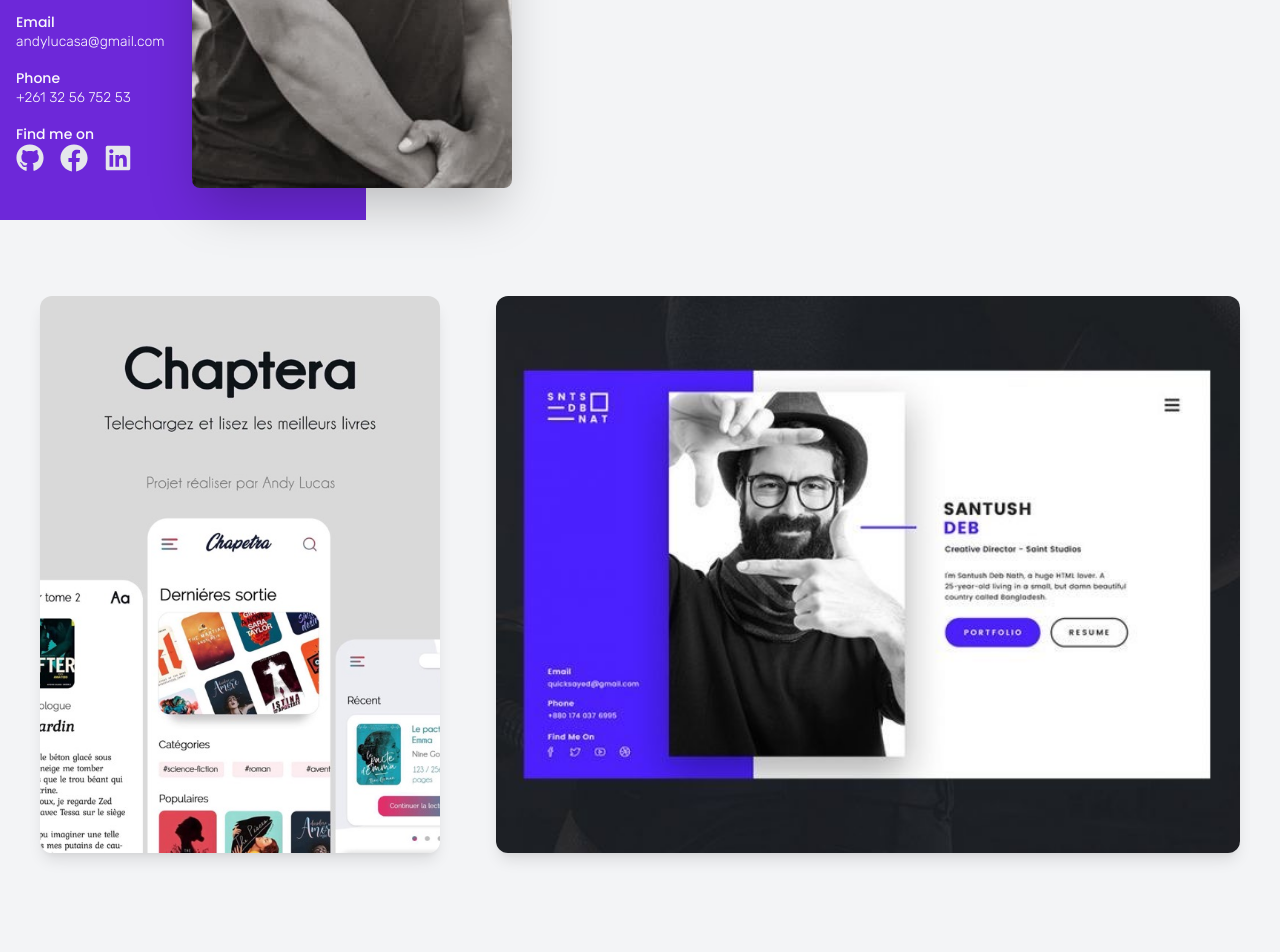
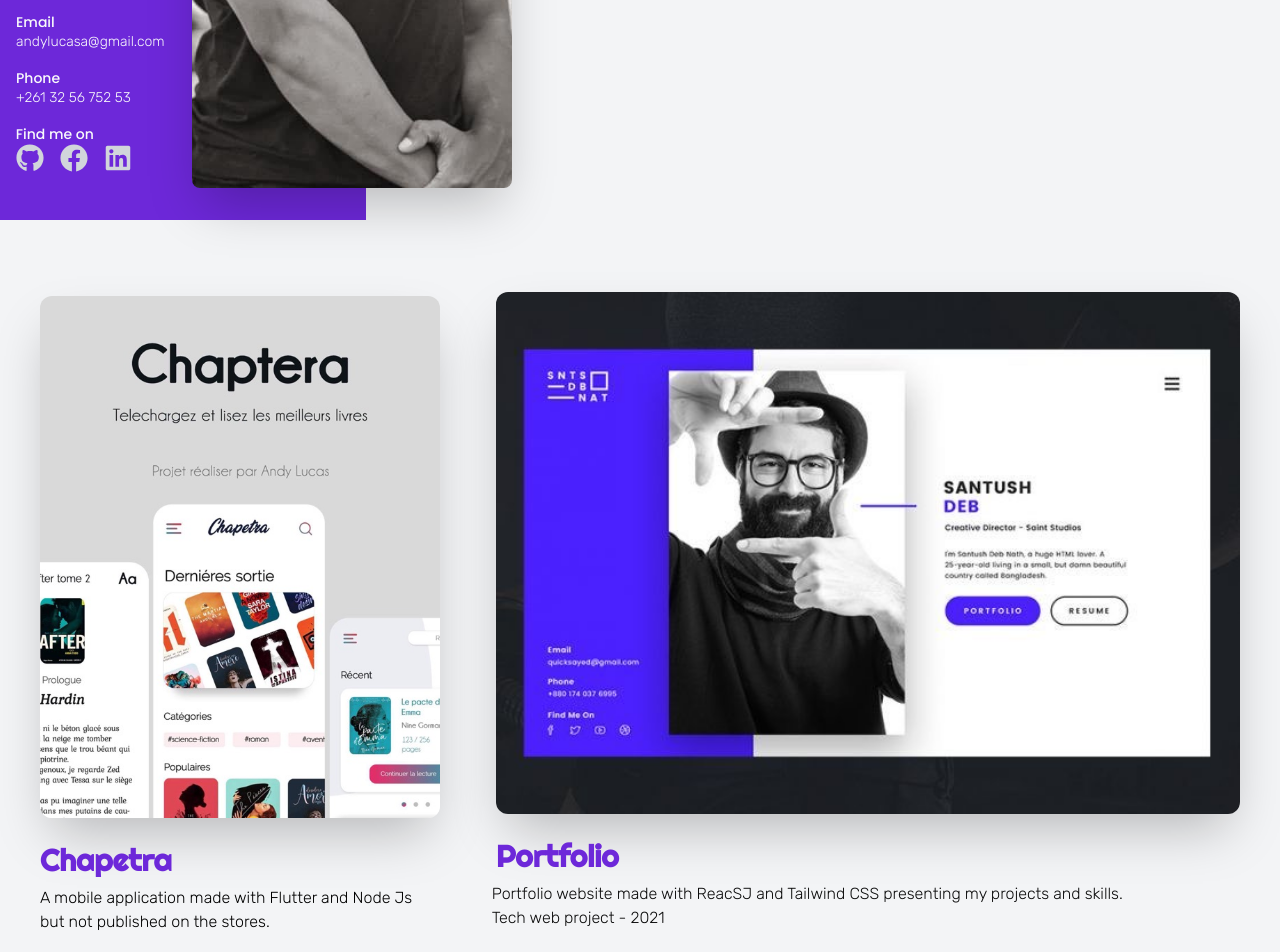
Before and after one commit to AndyLucasa/portofolio, a React (Create React App) app: page / in a window 1280 px wide. Shown: the part 580-1532 px from the top of the page. Built offline with nearby package versions, Linux system fonts and the light colour scheme.

Commit message:
some animation

```diff
--- a/src/components/About.js
+++ b/src/components/About.js
@@ -9,7 +9,7 @@
   return (
     <div className="About bg-transparent pl-48 h-full grid grid-cols-3 z-10">
       <div className="Image col-span-1  ">
-        <img data-aos="fade-right" data-aos-duration="1600" className="animate-imagein h-full w-11/12 object-cover rounded-lg shadow-2xl" src={me2} alt="Me"/>
+        <img data-aos="fade-right" data-aos-duration="1000" data-aos-delay="1000" className="animate-imagein h-full w-11/12 object-cover rounded-lg shadow-2xl" src={me2} alt="Me"/>
       </div>
       <div className=" col-span-2  ">
         <div className="Menu absolute ml-96 pl-64 pr-12 pb-44 h-20 w-20  ">
@@ -17,21 +17,21 @@
         </div>
         <div className="Text w-4/5 mx-10 mt-28">
 
-            <h1 data-aos="fade-left" data-aos-duration="600"className="text-left text-4xl font-extrabold font-karla text-gray-800">AMBININTSOA</h1>
+            <h1 data-aos="fade-left" data-aos-duration="1000" data-aos-delay="1200" className="text-left text-4xl font-extrabold font-karla text-gray-800">AMBININTSOA</h1>
 
-            <h1 data-aos="fade-left" data-aos-duration="1000"className="text-left text-4xl font-extrabold font-karla text-purple-700">LUCAS</h1>
+            <h1 data-aos="fade-left" data-aos-duration="1000" data-aos-delay="1500" className="text-left text-4xl font-extrabold font-karla text-purple-700">LUCAS</h1>
 
-            <h2 data-aos="fade-left" data-aos-duration="1300"className=" text-left text-base font-base font-poppins py-6">Branch - IGGLIA 3</h2>
+            <h2 data-aos="fade-left" data-aos-duration="1000" data-aos-delay="1700" className=" text-left text-base font-base font-poppins py-6">Branch - IGGLIA 3</h2>
 
-            <p data-aos="zoom-in" data-aos-duration="1300" className="text-left text-base font-light font-rubik tracking-tighter">
+            <p data-aos="zoom-in" data-aos-duration="1300" data-aos-delay="1900"className="text-left text-base font-light font-rubik tracking-tighter">
             My name is Andy Lucas,  I have a Technical Baccalaureate certificate in Electronics and I am currently a student at the Institut Supérieur Polytechnique de Madagascar (ISPM)
              in the 3rd year of the Computer Science, Software Engineering and Artificial Intelligence programme (IGGLIA).
             </p>
 
-            <ReadMore/>
+            <ReadMore />
         </div>
       </div>
-      <div data-aos="fade-left" data-aos-duration="3000"className="absolute bg-purple-700 h-1 w-28 ml-64 mt-44 rounded-lg">
+      <div data-aos="fade-left" data-aos-duration="1000" data-aos-delay="1600"className="absolute bg-purple-700 h-1 w-28 ml-64 mt-44 rounded-lg">
 
       </div>
 
--- a/src/components/Contacts.js
+++ b/src/components/Contacts.js
@@ -6,36 +6,36 @@
   return (
     <div className="h-full pb-20 flex flex-col justify-between absolute p-4 ">
       <div className="Logo h-16 ">
-        <p className="text-left align-text-bottom text-3xl font-righteous text-gray-50">My</p>
-        <p className="text-left align-text-bottom text-3xl font-righteous text-gray-50">Porfolio</p>
+        <p data-aos="zoom-in" data-aos-duration="1000" data-aos-delay="500" className="text-left align-text-bottom text-3xl font-righteous text-gray-50">My</p>
+        <p data-aos="zoom-in" data-aos-duration="1000" data-aos-delay="900"className="text-left align-text-bottom text-3xl font-righteous text-gray-50">Porfolio</p>
       </div >
 
       <div className="space-y-4">
         <div className="Email">
-            <h1 className="text-left align-text-bottom text-sm font-base font-poppins text-gray-50">Email</h1>
-            <p href="" className="text-left align-text-bottom text-sm font-rubik text-gray-50" >andylucasa@gmail.com</p>
+            <h1 data-aos="fade-right" data-aos-duration="1000" data-aos-delay="600" className="text-left align-text-bottom text-sm font-base font-poppins text-gray-50">Email</h1>
+            <p data-aos="fade-right" data-aos-duration="1000" data-aos-delay="1000" className="text-left align-text-bottom text-sm font-rubik text-gray-50" >andylucasa@gmail.com</p>
         </div>
 
         <div className="Phone">
-              <h1 className="text-left text-sm font-base font-poppins text-gray-50">Phone</h1>
-              <p className="text-left text-sm font-rubik text-gray-50" >+261 32 56 752 53</p>
+              <h1 data-aos="fade-right" data-aos-duration="1000" data-aos-delay="1300" className="text-left text-sm font-base font-poppins text-gray-50">Phone</h1>
+              <p data-aos="fade-right" data-aos-duration="1000" data-aos-delay="1500" className="text-left text-sm font-rubik text-gray-50" >+261 32 56 752 53</p>
           </div>
 
         <div className="Find">
-          <h1 className="text-left text-sm font-base font-poppins text-gray-50">Find me on</h1>
+          <h1 data-aos="fade-right" data-aos-duration="1000" data-aos-delay="1800" className="text-left text-sm font-base font-poppins text-gray-50">Find me on</h1>
           <div className="Contacts flex flex-col ">
             <div className="flex items-center space-x-4 ">
-              <a href="https://github.com/AndyLucasa" className="hover:text-gray-100">
+              <a href="https://github.com/AndyLucasa" >
                 <span className="sr-only">Github</span>
-                <FaGithub className="h-7 w-7 text-gray-200 "/>
+                <FaGithub data-aos="zoom-in" data-aos-duration="1000" data-aos-delay="2000" className="h-7 w-7 text-gray-300 hover:text-gray-50 "/>
               </a>
-              <a href="https://www.facebook.com/andy.234564323456754323456786" className="hover:text-gray-100">
+              <a href="https://www.facebook.com/andy.234564323456754323456786" >
                 <span className="sr-only">Facebook</span>
-                <FaFacebook className="h-7 w-7 text-gray-200"/>
+                <FaFacebook data-aos="zoom-in" data-aos-duration="1000" data-aos-delay="2300" className="h-7 w-7 text-gray-300 hover:text-gray-50"/>
               </a>
-              <a href="https://www.linkedin.com/in/ny-aina-andy-lucas-ambinintsoa-089283213/" className="hover:text-gray-100">
+              <a href="https://www.linkedin.com/in/ny-aina-andy-lucas-ambinintsoa-089283213/" >
                 <span className="sr-only">LinkedIn</span>
-                <FaLinkedin className="h-7 w-7 text-gray-200"/>
+                <FaLinkedin data-aos="zoom-in" data-aos-duration="1000" data-aos-delay="2600"className="h-7 w-7 text-gray-300 hover:text-gray-50"/>
               </a>
             </div>
           </div>
--- a/src/components/MyDropdown.js
+++ b/src/components/MyDropdown.js
@@ -7,7 +7,7 @@
 
 function MyMenu() {
     return(
-        <Menu as="div" className="bg-transparent h-11 w-11 ml-auto -mr-0">
+        <Menu as="div" data-aos="fade-left" data-aos-duration="2500" data-aos-delay="800" className="bg-transparent h-11 w-11 ml-auto -mr-0">
             {({ open }) => (
                 <>
                     <div>
--- a/src/components/Projetcs.js
+++ b/src/components/Projetcs.js
@@ -9,10 +9,18 @@
     <div id="work" className="h-screen col-span-7  p-10 pt-16 bg-gray-100  ">
       <div className=" h-full w-full grid grid-cols-3 space-x-14">
         <div className="col-span-1  m-3 ml-0 h-full w-full ">
-          <img data-aos="fade-down" data-aos-duration="1600" className=" h-4/5 w-full object-cover rounded-xl shadow-lg" src={chapetra} alt="chaptera"/>
+          <img data-aos="fade-down" data-aos-duration="1600" className=" h-3/4 w-full object-cover rounded-xl shadow-2xl" src={chapetra} alt="chaptera"/>
+          <p className="text-left text-3xl font-extrabold font-righteous text-purple-700 pt-6  " data-aos="fade-right" data-aos-duration="1000" data-aos-delay="700">Chapetra </p>
+          <p className=" text-left text-base font-base font-rubik pt-2" data-aos="fade-right" data-aos-duration="1000" data-aos-delay="1400">A mobile application made with Flutter and Node Js but not published on the stores.</p>
         </div>
-        <div className="col-span-2  mr-3 my-3 h-full ">
-        <img data-aos="fade-down" data-aos-duration="1600" className=" h-4/5 w-full object-cover rounded-xl shadow-lg" src={portfolio} alt="portfolio"/>
+        <div className="col-span-2  mr-3 my-2 h-full ">
+          <img data-aos="fade-down" data-aos-duration="1600" className=" h-3/4 w-full object-cover rounded-xl shadow-2xl" src={portfolio} alt="portfolio"/>
+          <p className="text-left text-3xl font-extrabold font-righteous text-purple-700 pt-6  " data-aos="fade-right" data-aos-duration="1000" data-aos-delay="1600">Portfolio</p>
+          <p className=" text-left text-base font-base font-rubik pt-2" data-aos="fade-right" data-aos-duration="1000" data-aos-delay="2000">Portfolio website made with ReacSJ and Tailwind CSS presenting my projects and skills.
+          <br/>Tech web project - 2021
+
+          </p>
+
         </div>
       </div>
     </div>
--- a/src/components/ReadMore.js
+++ b/src/components/ReadMore.js
@@ -17,7 +17,7 @@
                 <div>
                     {this.state.isToggleOn ? (
                         <div>
-                            <button onClick={this.readClick} class="flex justify-start my-8 px-7 py-2 text-md font-poppins text-purple-600 font-semibold rounded-full border-2 border-purple-800 shadow-lg hover:text-white hover:bg-purple-600 hover:border-transparent focus:outline-none focus:ring-2 focus:ring-purple-700 focus:ring-offset-2">Read more</button>
+                            <button data-aos="fade-left" data-aos-duration="2500" data-aos-delay="1800" onClick={this.readClick} className="flex justify-start my-8 px-7 py-2 text-md font-poppins text-purple-600 font-semibold rounded-full border-2 border-purple-800 shadow-lg hover:text-white hover:bg-purple-600 hover:border-transparent focus:outline-none focus:ring-2 focus:ring-purple-700 focus:ring-offset-2">Read more</button>
                         </div>
 
                     ) : (
--- a/src/components/Works.js
+++ b/src/components/Works.js
@@ -3,7 +3,7 @@
 
 function Works(props) {
   return (
-    <div id="work" className="h-screen col-span-7 w-full pl-10 pt-16 bg-gray-100  ">
+    <div id="work" className="h-screen col-span-7 w-full pl-10 pt-24 bg-gray-100  ">
       <div className=" h-full w-full grid grid-cols-3 space-x-2">
         <div className="col-span-1  m-3 ml-0 h-full w-full ">
           <img data-aos="fade-down" data-aos-duration="1600" className=" h-4/5 w-11/12 object-cover rounded-xl shadow-lg" src="/assets/chaptera.jpg" alt="chaptera"/>
```
